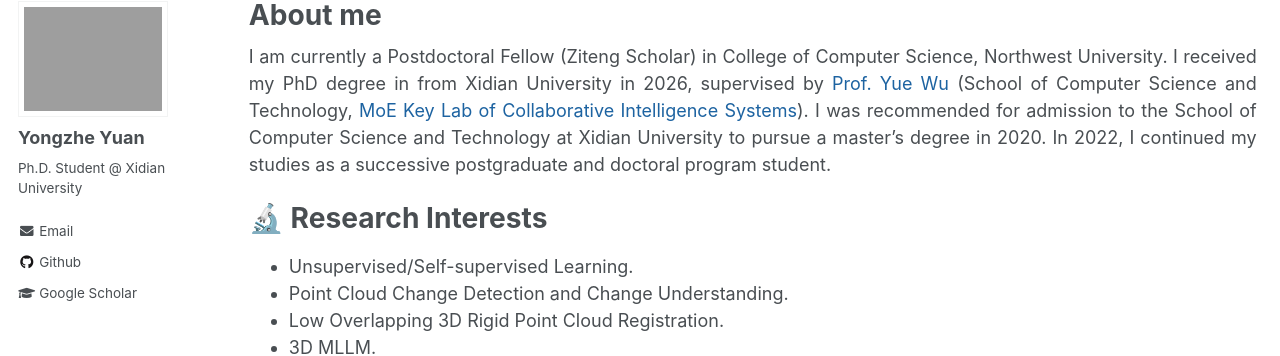
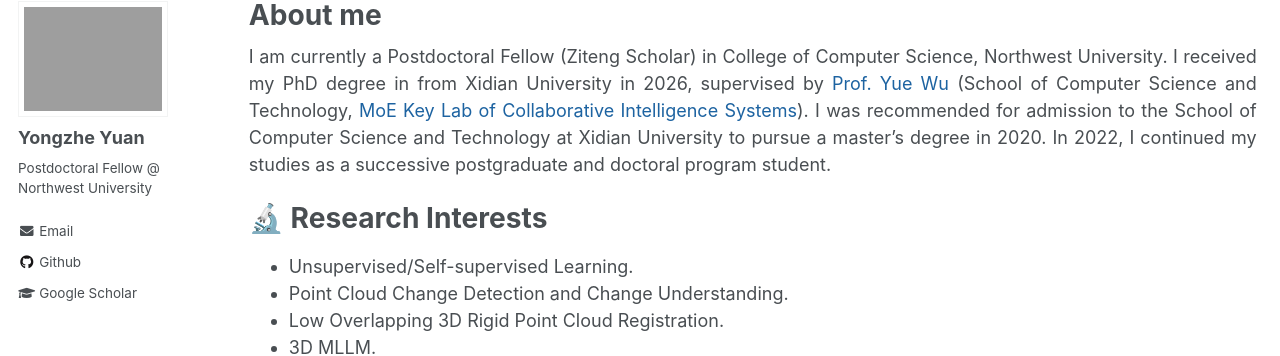
Before and after one commit to YYZMARS/YYZMARS.github.io, a Jekyll site: the page built from _pages/home.md, in a window 1280 px wide. Shown: the part 117-473 px from the top of the page. Built offline with Jekyll 4.4.1, drawn with Linux system fonts in a browser that asks for light colours; a script that is not in the unit is left out.

Commit message:
Update _config.yml

```diff
--- a/_config.yml
+++ b/_config.yml
@@ -84,12 +84,12 @@ analytics:
 author:
   name             : "Yongzhe Yuan"
   avatar           : "photo.jpg"
-  bio              : "Ph.D. Student @ Xidian University"
+  bio              : "Postdoctoral Fellow @ Northwest University"
   location         :
   employer         :
   pubmed           : #"https://www.ncbi.nlm.nih.gov/pubmed/?term=john+snow"
   googlescholar    : "https://scholar.google.com.hk/citations?user=uLZ8qJkAAAAJ&hl=en"
-  email            : "yyz@stu.xidian.edu.cn"
+  email            : "yuanyz@nwu.edu.cn"
   researchgate     :  # example: "https://www.researchgate.net/profile/yourprofile"
   uri              :
   bitbucket        :
```
